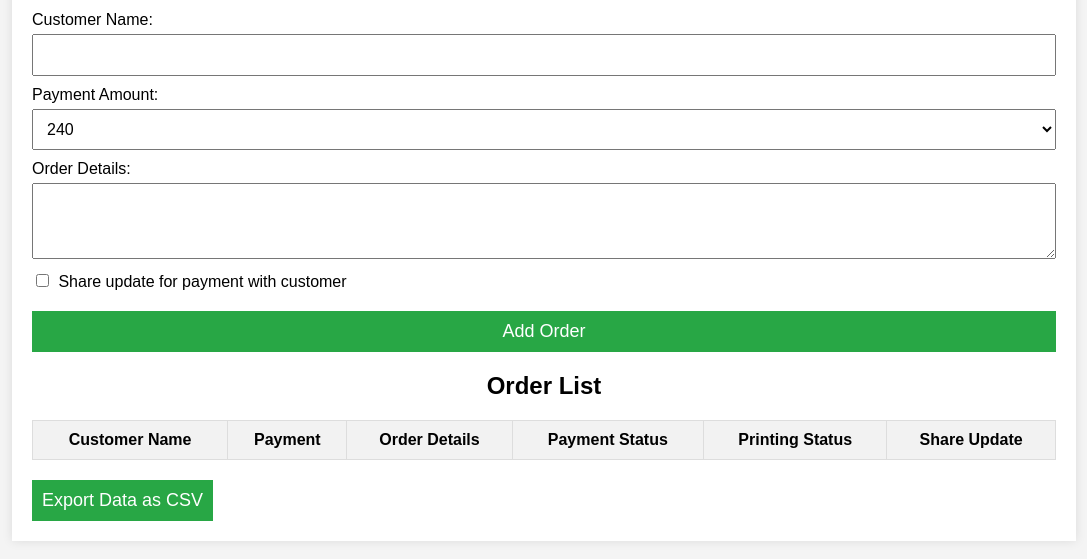
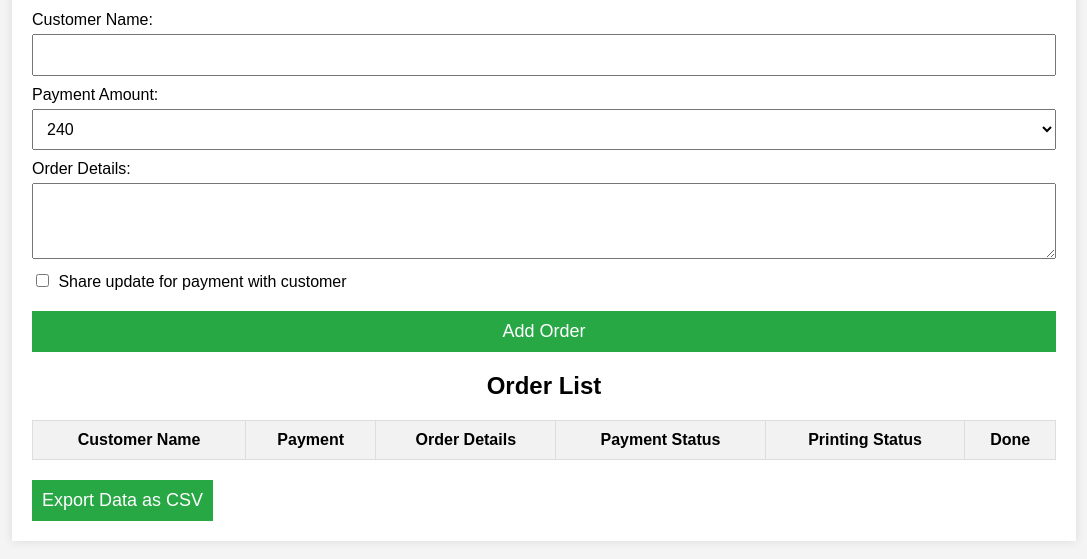
Before and after one commit to dhruv28k/LabManual-Business, a plain HTML site: page index.html in a window 1280 px wide. Shown: the part 149-708 px from the top of the page, without its empty margins (96-1183 px from the left). Drawn offline with Linux system fonts and the light colour scheme.

Commit message:
Update index.html

```diff
--- a/index.html
+++ b/index.html
@@ -134,7 +134,7 @@
                     <th>Order Details</th>
                     <th>Payment Status</th>
                     <th>Printing Status</th>
-                    <th>Share Update</th>
+                    <th>Done</th>
                 </tr>
             </thead>
             <tbody>
```
